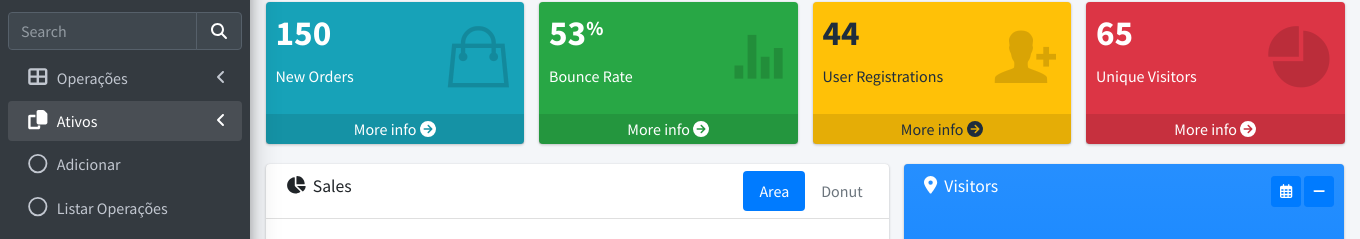
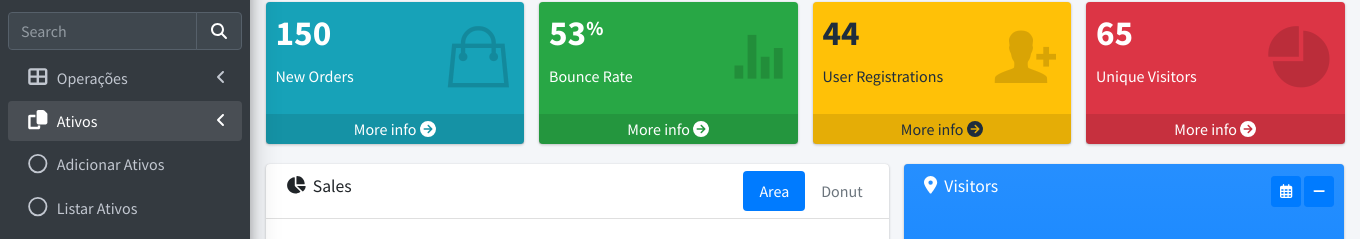
Before and after one commit to edersonsgoncalves/acoes_py, a Flask app: page / in a window 1360 px wide, after a click on "Ativos"; the page is wider, and only the part inside the window is pictured. Shown: the part 128-367 px from the top of that part. Run offline with Flask 3, Linux system fonts and the light colour scheme; parts of the project's set-up code (start-up, migrations or seed data) failed here and were passed over; some libraries are stand-ins or nearby versions.

Commit message:
feat: habilitar botão para nova funcionalidade de gestão dos ativos

```diff
--- a/app/templates/sidebar.html
+++ b/app/templates/sidebar.html
@@ -74,15 +74,15 @@
             </a>
             <ul class="nav nav-treeview">
               <li class="nav-item">
-                <a href="{{ url_for('operacoes.adicionar_operacao') }}" class="nav-link {% if 'dynamic_dt' in segment %} active {% endif %}">
+                <a href="{{ url_for('ativos.adicionar_ativo') }}" class="nav-link {% if 'dynamic_dt' in segment %} active {% endif %}">
                   <i class="far fa-circle nav-icon"></i>
-                  <p>Adicionar</p>
+                  <p>Adicionar Ativos</p>
                 </a>
               </li>
               <li class="nav-item">
-                <a href="{{ url_for('operacoes.exibir_operacoes') }}" class="nav-link {% if 'charts' in segment %} active {% endif %}">
+                <a href="{{ url_for('ativos.exibir_ativos') }}" class="nav-link {% if 'charts' in segment %} active {% endif %}">
                   <i class="far fa-circle nav-icon"></i>
-                  <p>Listar Operações</p>
+                  <p>Listar Ativos</p>
                 </a>
               </li>
             </ul>
```
